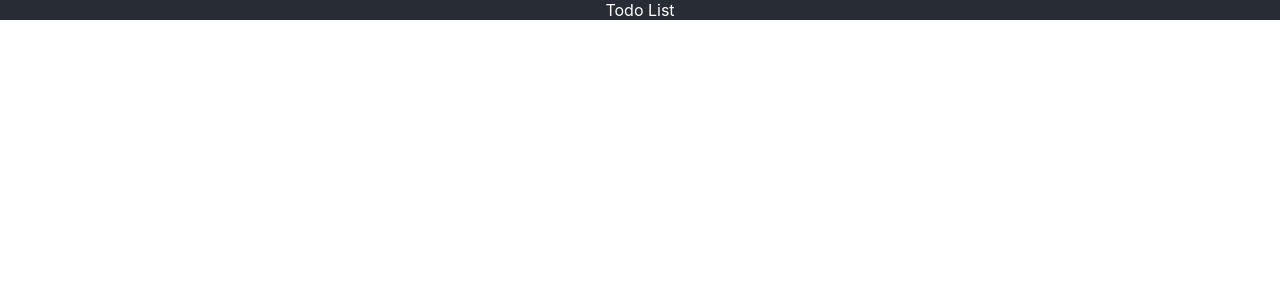
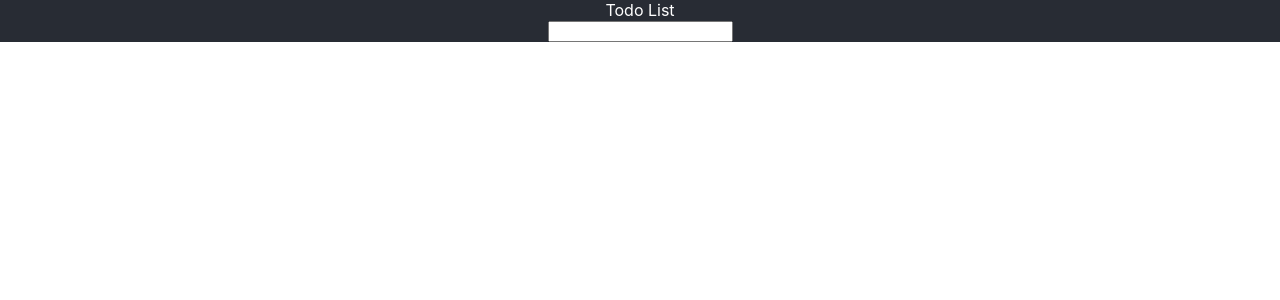
Before and after one commit to JPeoples5/todo-typescript, a React (Create React App) app in the folder todo-typescript/: page / in a window 1280 px wide. Shown: the top 300 px of the page. Built offline with nearby package versions, Linux system fonts and the light colour scheme.

Commit message:
Add a task to a list (not styled)

```diff
--- a/todo-typescript/src/App.tsx
+++ b/todo-typescript/src/App.tsx
@@ -1,10 +1,11 @@
 import React from 'react';
 import './App.css';
 import { Header } from './Header';
+import { FormContent } from './FormContent';
 
 const App = () => {
   return (
-    <Header/>
+    <Header />
   );
 }
 
--- /dev/null
+++ b/todo-typescript/src/FormContent.tsx
@@ -0,0 +1,51 @@
+import React, { useState } from 'react';
+import './App.css';
+
+export const FormContent = () => {
+
+  type TaskObject = {
+    id: number
+    name: string
+  }
+
+  const [taskList, setTaskList] = useState<Array<TaskObject>>([])
+  const [taskName, setTaskName] = useState('')
+
+  const handleSubmit = (e: any) => {
+    e.preventDefault()
+    console.log(taskName, setTaskName)
+
+    setTaskList([...taskList,
+    {
+      id: taskList.length,
+      name: taskName
+    }
+    ])
+    setTaskName('')
+  }
+
+  return (
+    <div>
+      <header className="header">
+        <span>
+          <form onSubmit={handleSubmit}>
+            <input
+              type="text"
+              value={taskName}
+              onChange={e => setTaskName(e.target.value)}
+            >
+            </input>
+          </form>
+        </span>
+      </header>
+
+
+      <div>
+        {taskList.map(task => (
+          <div key={task.id}>{task.name}</div>
+        ))}
+      </div>
+
+    </div>
+  );
+}
--- a/todo-typescript/src/Header.tsx
+++ b/todo-typescript/src/Header.tsx
@@ -1,5 +1,6 @@
 import React from 'react';
 import './App.css';
+import { FormContent } from './FormContent';
 
 export const Header = () => {
   return (
@@ -9,6 +10,8 @@ export const Header = () => {
           Todo List
           </span>
       </header>
+
+      <FormContent />
     </div>
   );
 }
```
